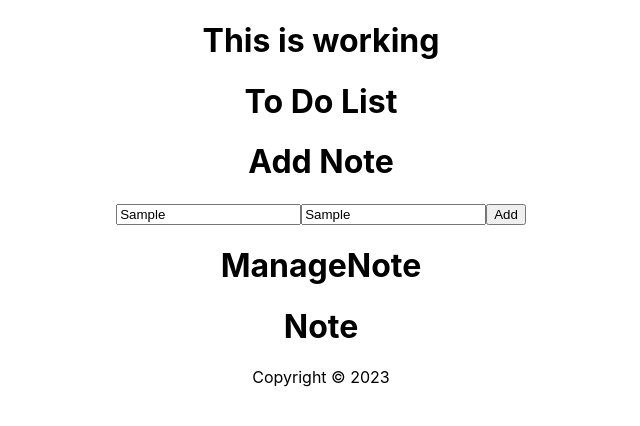
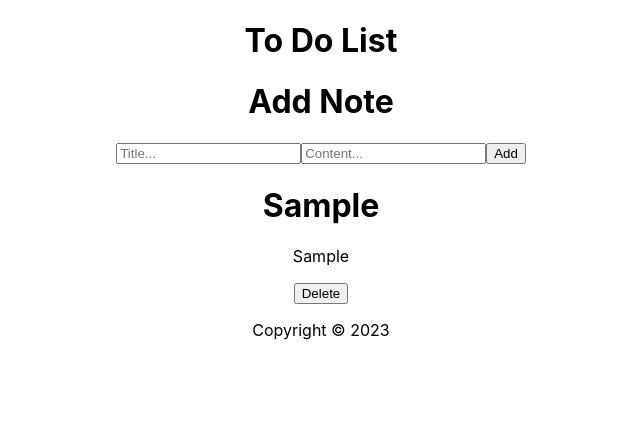
Before and after one commit to Pearl-15/React-todolist, a React (Create React App) app: page / in a window 1280 px wide. Both pictures are taken after typing "Sample", "Sample" into the empty fields and a click on the button "Add". Shown: the top 426 px of the page, without its empty margins (319-959 px from the left). Built offline with nearby package versions, Linux system fonts and the light colour scheme.

Commit message:
feat: add ManageNote

```diff
--- a/src/App.js
+++ b/src/App.js
@@ -2,8 +2,6 @@ import './App.css';
 import React from 'react';
 import Header from './components/Header';
 import Footer from './components/Footer';
-import Note from './components/Note';
-import CreateNote from './components/CreateNote';
 import ManageNote from './components/ManageNote';
 
 class App extends React.Component{
@@ -12,11 +10,8 @@ class App extends React.Component{
   render(){
     return (
       <div className="App">
-        <h1>This is working</h1>
         <Header />
-        <CreateNote />
         <ManageNote />
-        <Note />
         <Footer />
       </div>
     );}
--- a/src/components/CreateNote.js
+++ b/src/components/CreateNote.js
@@ -6,7 +6,7 @@ class CreateNote extends React.Component{
         super(props);
         this.state={
             newNoteTitle: "",
-            newNoteContent:""
+            newNoteContent: ""
         }
         this.handleSubmit = this.handleSubmit.bind(this);
         this.handleTitleChange = this.handleTitleChange.bind(this);
@@ -15,7 +15,11 @@ class CreateNote extends React.Component{
 
     handleSubmit = (e)=>{
         e.preventDefault();
-        console.log("Add New Note to List");
+        this.props.onAdd(this.state);
+        this.setState({
+            newNoteTitle: "",
+            newNoteContent: ""
+        })
     }
 
     handleTitleChange = (e) =>{
@@ -37,12 +41,14 @@ class CreateNote extends React.Component{
             <form onSubmit={this.handleSubmit}>
             <h1> Add Note </h1>
             <input
+            name="newNoteTitle"
             type="text"
             placeholder='Title...'
             value={this.state.newNoteTitle}
             onChange={this.handleTitleChange}
             />
             <input
+            name="newNoteContent"
             type="text"
             placeholder='Content...'
             value={this.state.newNoteContent}
--- a/src/components/ManageNote.js
+++ b/src/components/ManageNote.js
@@ -1,10 +1,48 @@
 import React from 'react';
+import CreateNote from './CreateNote';
+import Note from './Note';
 
 class ManageNote extends React.Component{
+
+    constructor(props){
+        super(props);
+        this.state = {
+            notes:[],
+        }
+        this.addNote = this.addNote.bind(this);
+        this.onDelete = this.onDelete.bind(this);
+    }
+
+    addNote = (newNote)=>{
+        this.setState({
+            notes:[...this.state.notes,newNote]
+        })
+    }
+
+    onDelete = (noteId)=>{
+        this.setState({
+            notes: this.state.notes.filter((targetNote, index)=>{
+                return index!== noteId;
+            })
+        })
+    }
+
     render(){
         return(
             <div>
-                <h1> ManageNote</h1>
+                <CreateNote onAdd={this.addNote} />
+                {this.state.notes.map((note, index)=>{
+                    return (
+                        <Note
+                        key={index}
+                        id={index}
+                        title={note.newNoteTitle}
+                        content={note.newNoteContent}
+                        onDelete={this.onDelete}
+                        />
+
+                    )
+                })}
             </div>
         )
     }
--- a/src/components/Note.js
+++ b/src/components/Note.js
@@ -1,20 +1,22 @@
 import React from 'react';
-// import notes from '../notes';
+
 
 class Note extends React.Component{
+
+    constructor(props){
+        super(props);
+        this.handleClick = this.handleClick.bind(this);
+    }
+
+    handleClick = ()=>{
+        this.props.onDelete(this.props.id);
+    }
     render(){
         return(
         <div>
-            {/* {notes.map((note)=>{
-                return(
-                    <div key={note.key}>
-                        <h1>{note.title}</h1>
-                        <p>{note.content}</p>
-                    </div>
-                )
-            })} */}
-
-            <h1>Note</h1>
+            <h1>{this.props.title}</h1>
+            <p>{this.props.content}</p>
+            <button onClick={this.handleClick}>Delete</button>
         </div>)
     }
 }
```
